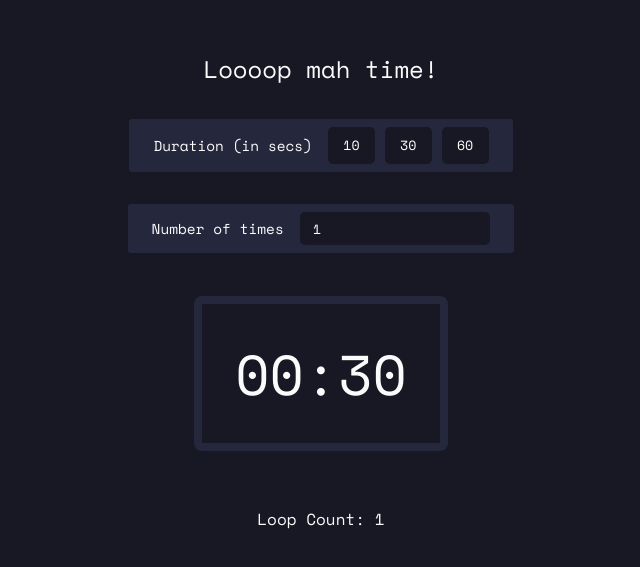
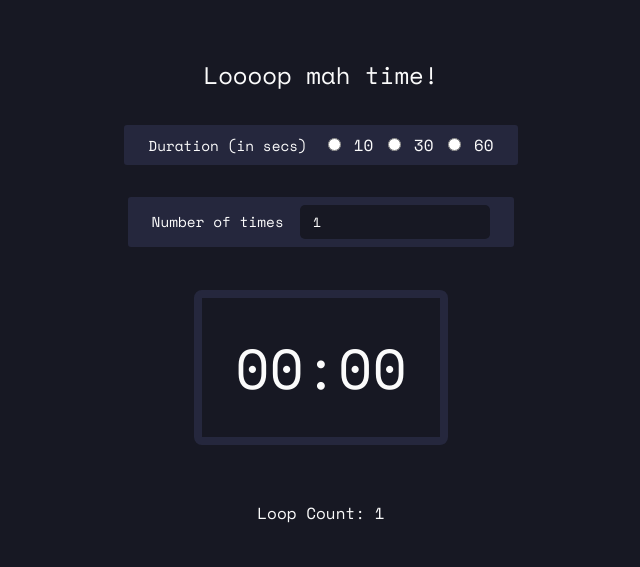
Before and after one commit to aditiintechk/countdown-timer-loop, a plain HTML site: page index.html in a window 1280 px wide. Shown: the part 101-668 px from the top of the page, without its empty margins (319-959 px from the left). Drawn offline with nearby package versions, Linux system fonts and the light colour scheme.

Commit message:
Update buttons to radio inputs

```diff
--- a/index.html
+++ b/index.html
@@ -15,9 +15,17 @@
         <section class="input-section duration">
             <h2>Duration (in secs)</h2>
             <div class="buttons">
-                <button class="duration-in-secs">10</button>
-                <button class="duration-in-secs">30</button>
-                <button class="duration-in-secs">60</button>
+                <label>
+                <input type="radio" name="duration" value="10" class="duration-in-secs"> 10
+                </label>
+
+                <label>
+                <input type="radio" name="duration" value="30" class="duration-in-secs"> 30
+                </label>
+
+                <label>
+                <input type="radio" name="duration" value="60" class="duration-in-secs"> 60
+                </label>
             </div>
         </section>
         <section class="input-section loop-number">
@@ -25,7 +33,7 @@
             <input type="number" id="number-input" value="1">
         </section>
         <section class="countdown-timer">
-            <p id="timer">00:30</p>
+            <p id="timer">00:00</p>
             <p>Loop Count: <span id="loop-count">1</span></p>
         </section>
     </main>
--- a/style.css
+++ b/style.css
@@ -39,7 +39,7 @@ main {
     gap: 1rem;
 }
 
-input, button {
+input {
     background: #171823;
     border: none;
     outline: none;
@@ -49,15 +49,8 @@ input, button {
     padding: 0.5em 1em;
 }
 
-button {
-    border: 2px solid #171823;
+.duration-in-secs {
     cursor: pointer;
-}
-
-button:hover,
-button:focus {
-    background: #25273D;
-    border: 2px solid #171823;
 }
 
 #timer {
```
